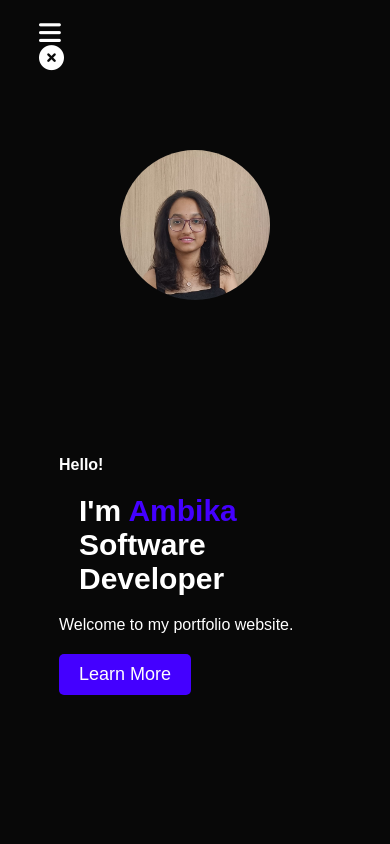
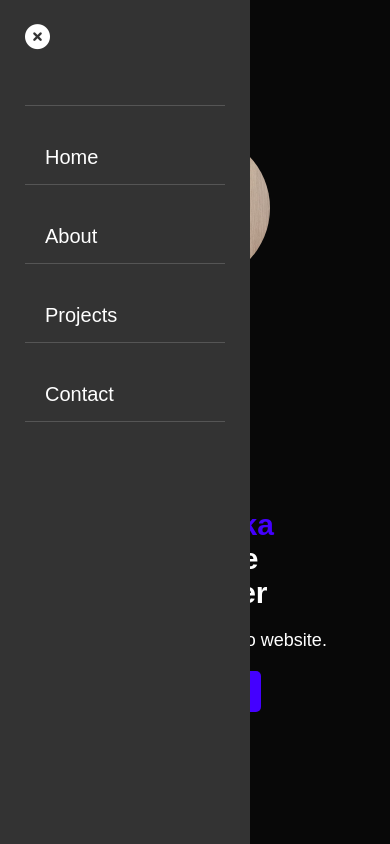
Before and after one commit to gambika28/personal-portfolio, a plain HTML site: page index.html in a window 390 px wide. Both pictures are taken after a click on the icon 51 px from the left and 32 px from the top of the page. Shown: the top 844 px of the page. Drawn offline with Linux system fonts and the light colour scheme.

Commit message:
add index.html and style.css

```diff
--- a/index.html
+++ b/index.html
@@ -6,24 +6,23 @@
     <meta name="viewport" content="width=device-width, initial-scale=1.0">
     <title>Personal Portfolio Website</title>
     <link rel="stylesheet" href="style.css">
-    <link rel="stylesheet" href="https://cdnjs.cloudflare.com/ajax/libs/font-awesome/6.1.1/css/all.min.css">
+    <script src="https://kit.fontawesome.com/78c0a6313e.js" crossorigin="anonymous"></script>
+
 </head>
 <body>
     <div id="header">
         <div class="container">
             <nav>
                 <div class="menu-toggle">
-                    <i class="fa-solid fa-bars"></i>
-                    <i class="fa-solid fa-circle-xmark hidden"></i>
+                    <i class="fa-solid fa-bars" onclick="toggleMenu()"></i>
                 </div>
                 <ul id="sidemenu">
+                    <li class="close-icon"><i class="fa-solid fa-circle-xmark" onclick="closemenu()"></i></li>
                     <li><a href="#header">Home</a></li>
                     <li><a href="#about">About</a></li>
                     <li><a href="#projects">Projects</a></li>
                     <li><a href="#contact">Contact</a></li>
-
                 </ul>
-
             </nav>
             <div class="header-content">
                 <div class="profile-pic">
@@ -51,7 +50,6 @@
                     In my free time, I enjoy working on side projects, learning new technologies, and contributing to open-source projects.<br>
                     I'm driven by my curiosity to explore new ideas and my passion for creating innovative solutions to real-world problems.<br>
                     Ultimately, my goal is to continue growing as a developer and make meaningful contributions to the tech industry.</p>
-
                 </div>
                 <div class="about-col-2">
                     <div class="tab-titles">
@@ -60,7 +58,6 @@
                         <p class="tab-links" onclick="openTab('education')">Education</p>
                     </div>
                     <div class="tab-contents active-tab" id="skills">
-
                         <ul>
                             <li><span>Programming Languages</span><br>data structures and algorithms in C++, JavaScript, HTML, CSS, Python, Data Science</li>
                             <li><span>Frameworks/Libraries</span><br>React.js, Node.js</li>
@@ -91,14 +88,14 @@
         </div>
     </div>
     <!-- -------Projects-------- -->
-  <div id="Projects">
+    <div id="projects">
         <div class="container">
             <h2 class="sub-title">Projects</h2>
             <div class="work-list">
                 <div class="work">
                     <img src="images/project.png">
                     <div class="layer">
-                    <h3>personal portfolio</h3>
+                        <h3>Personal Portfolio</h3>
                     </div>
                 </div>
             </div>
@@ -152,12 +149,29 @@
     </script>
     <script>
         var sidemenu = document.getElementById("sidemenu");
-        function openmenu(){
-            sidemenu.style.right = "0";
+        function openmenu() {
+            if (window.innerWidth <= 768) {
+             document.getElementById("sidemenu").classList.add("open");
            }
-        function closemenu(){
-            sidemenu.style.right = "-200px";
           }
+
+        function closemenu() {
+           if (window.innerWidth <= 768) {
+         document.getElementById("sidemenu").classList.remove("open");
+          }
+          }
+    </script>
+
+    <script>
+        function toggleMenu() {
+            var sidemenu = document.getElementById("sidemenu");
+            sidemenu.classList.toggle("open");
+        }
+        function closeMenu() {
+            var sidemenu = document.getElementById("sidemenu");
+            sidemenu.classList.remove("open");
+        }
+
     </script>
     <script>
         const scriptURL = 'https://script.google.com/macros/s/AKfycbxzrrS1CVfLJrmPaVFx7zsnxrbNJiBkS1VpjygvMt5m8H_TXMe3hflAaIm3XKgUW1Ly/exec'
--- a/style.css
+++ b/style.css
@@ -133,43 +133,7 @@ nav ul li a:hover::after {
         transform: translateY(0);
     }
 }
-@media (max-width: 768px) {
-    .menu-toggle {
-        display: block;
-    }
-    .fa-bars, .fa-circle-xmark {
-        display: block;
-        font-size: 24px;
-        cursor: pointer;
-        color: #fff;
-    }
-    nav ul {
-        display: none;
-        flex-direction: column;
-        position: absolute;
-        top: 0;
-        right: 0;
-        background: rgba(0, 0, 0, 0.8);
-        height: 100vh;
-        width: 250px;
-        justify-content: center;
-        align-items: center;
-        transition: all 0.3s ease-in-out;
-    }
-    nav ul.show {
-        display: flex;
-    }
-    .header-content {
-        padding: 0 20px;
-        text-align: left;
-    }
-    .header-text h1 {
-        font-size: 40px;
-    }
-    .header-text h6, .header-text p {
-        font-size: 16px;
-    }
-}
+
 /*----------------about------*/
 #about {
     padding: 60px 0;
@@ -406,9 +370,6 @@ form .btn2 {
     cursor: pointer;
 }
 /*----------------for small screen ------*/
-nav .fa-solid{
-    display: none;
-}
 @media only screen and (max-width: 600px) {
     #header {
         background-image: url(images/phone-background.png);
@@ -471,3 +432,57 @@ nav .fa-solid{
   margin-top: -40px;
   display: block;
 }
+
+@media (max-width: 768px) {
+
+#sidemenu {
+    position: fixed;
+    top: 0;
+    left: -250px;
+    width: 250px;
+    height: 100%;
+    background: #333;
+    transition: all 0.3s ease;
+}
+
+#sidemenu.open {
+    left: 0;
+}
+
+#sidemenu li {
+    list-style: none;
+    padding: 15px 20px;
+    border-bottom: 1px solid #555;
+}
+
+
+#sidemenu li i {
+    color: #fff;
+    cursor: pointer;
+}
+
+#sidemenu li a {
+    color: #fff;
+    text-decoration: none;
+}
+
+.menu-toggle {
+    display: block;
+    color: #fff;
+    font-size: 24px;
+    cursor: pointer;
+    margin-top: 15px;
+}
+
+.menu-toggle i {
+    margin-left: 15px;
+}
+}
+@media (min-width: 769px) {
+    .menu-toggle {
+        display: none;
+    }
+    #sidemenu .close-icon {
+        display: none;
+    }
+}
```
Lines whose indentation alone changed are shown as unchanged.
